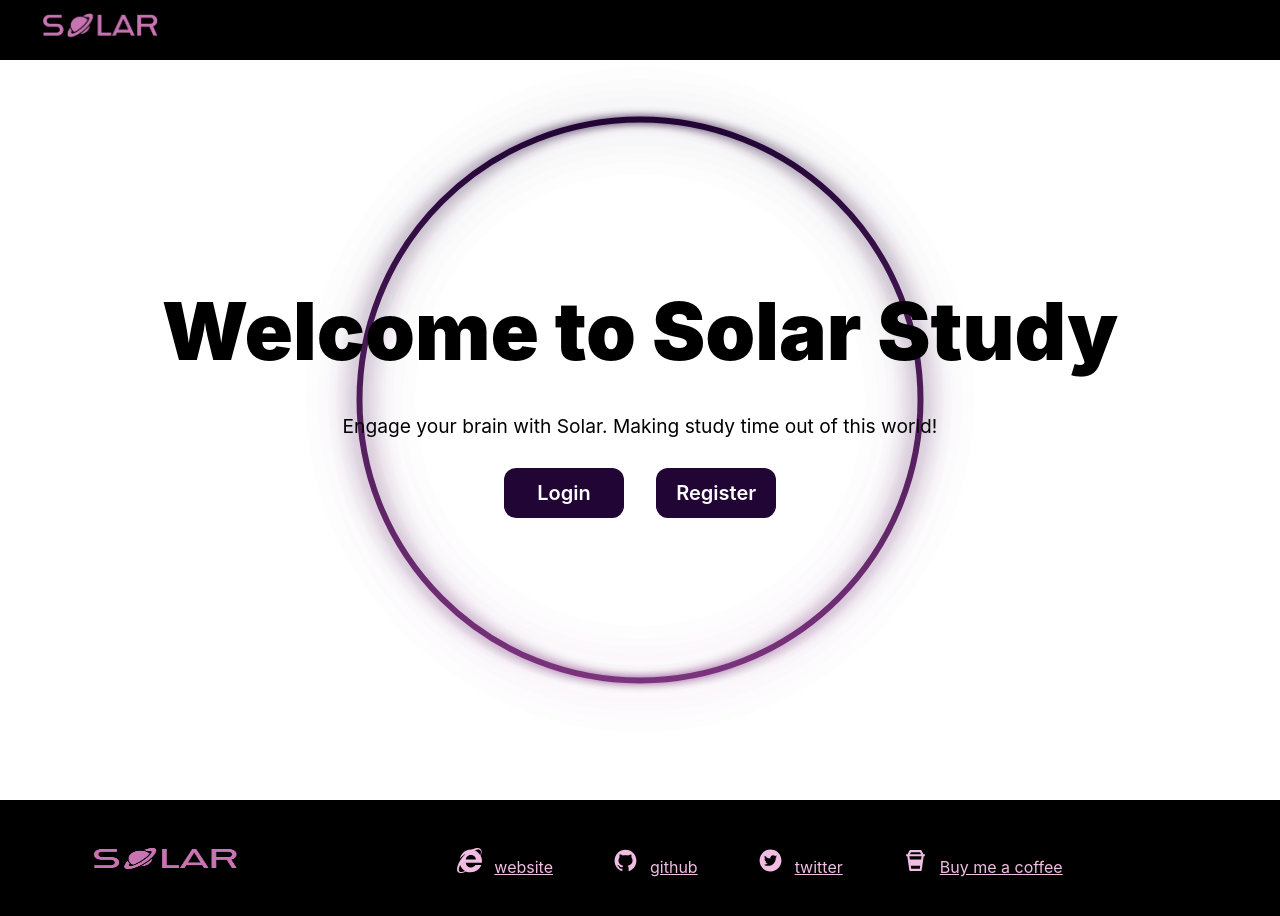
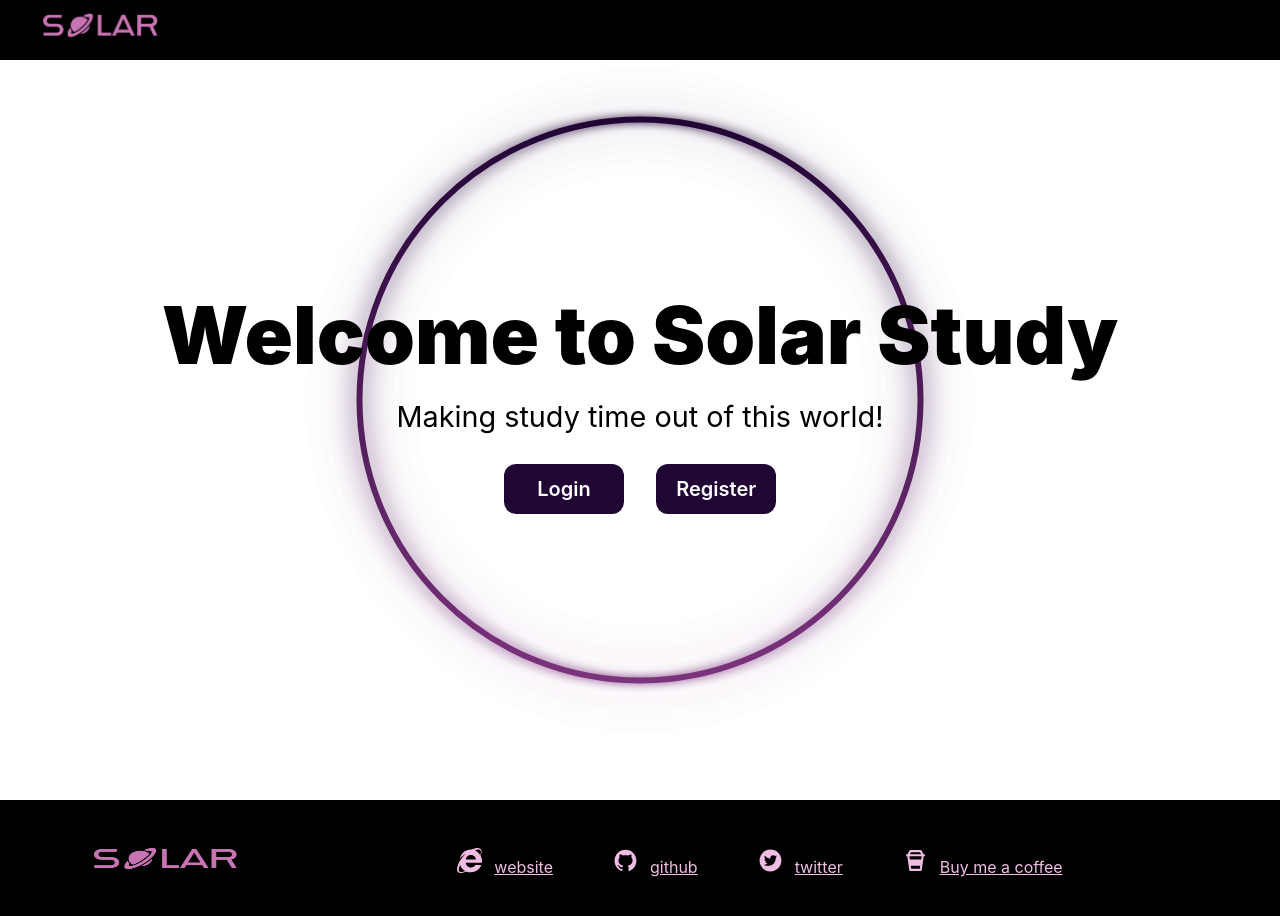
Before and after one commit to jaserino/solarstudy, a React (Vite) app in the folder client/: page / in a window 1280 px wide. Shown: the top 916 px of the page. Built offline with nearby package versions, Linux system fonts and the light colour scheme.

Commit message:
added profile redirect logic from home screen

```diff
--- a/client/src/pages/Home.jsx
+++ b/client/src/pages/Home.jsx
@@ -2,21 +2,32 @@ import React from 'react';
 import styles from '../../styles/Home.module.css';
 import { Link } from 'react-router-dom';
 
+import { useSelector } from 'react-redux';
+
 const Home = () => {
+  const { user } = useSelector((state) => state.auth);
+
   return (
     <div className={styles.container}>
       <div className={styles.main}>
         <h1 className={styles.h1}>Welcome to Solar Study</h1>
-        <p className={styles.mainp}>
-          Engage your brain with Solar. Making study time out of this world!
-        </p>
+        <p className={styles.mainp}>Making study time out of this world!</p>
+
         <div className={styles.btnhero}>
+          {user ? (
+            <Link to="/profile">
+              <button className={styles.btnsignin}>Profile</button>
+            </Link>
+          ) : (
+            <>
               <Link to="/login">
                 <button className={styles.btnsignin}>Login</button>
               </Link>
               <Link to="/register">
                 <button className={styles.btnsignup}>Register</button>
               </Link>
+            </>
+          )}
         </div>
       </div>
     </div>
--- a/client/src/pages/Profile.jsx
+++ b/client/src/pages/Profile.jsx
@@ -23,9 +23,9 @@ const Profile = () => {
           <div className={profileStyles.cardItem}>
             <div className={profileStyles.cardLabel}>length</div>
             <div className={profileStyles.cardRow}>
-              <TbPlanet className={profileStyles.btn}>+</TbPlanet>
+              <button className={profileStyles.btn}>+</button>
               <div id={profileStyles.clock}>30:00</div>
-              <TbPlanet className={profileStyles.btn}>-</TbPlanet>
+              <button className={profileStyles.btn}>-</button>
             </div>
           </div>
         </div>
--- a/client/styles/Home.module.css
+++ b/client/styles/Home.module.css
@@ -25,8 +25,8 @@
 }
 
 .mainp {
-  font-size: 1.2rem;
-  margin-bottom: 30px;
+  font-size: 1.8rem;
+  margin: 0px 0px 30px 0px;
 }
 
 .btnhero {
```
Lines whose indentation alone changed are shown as unchanged.
